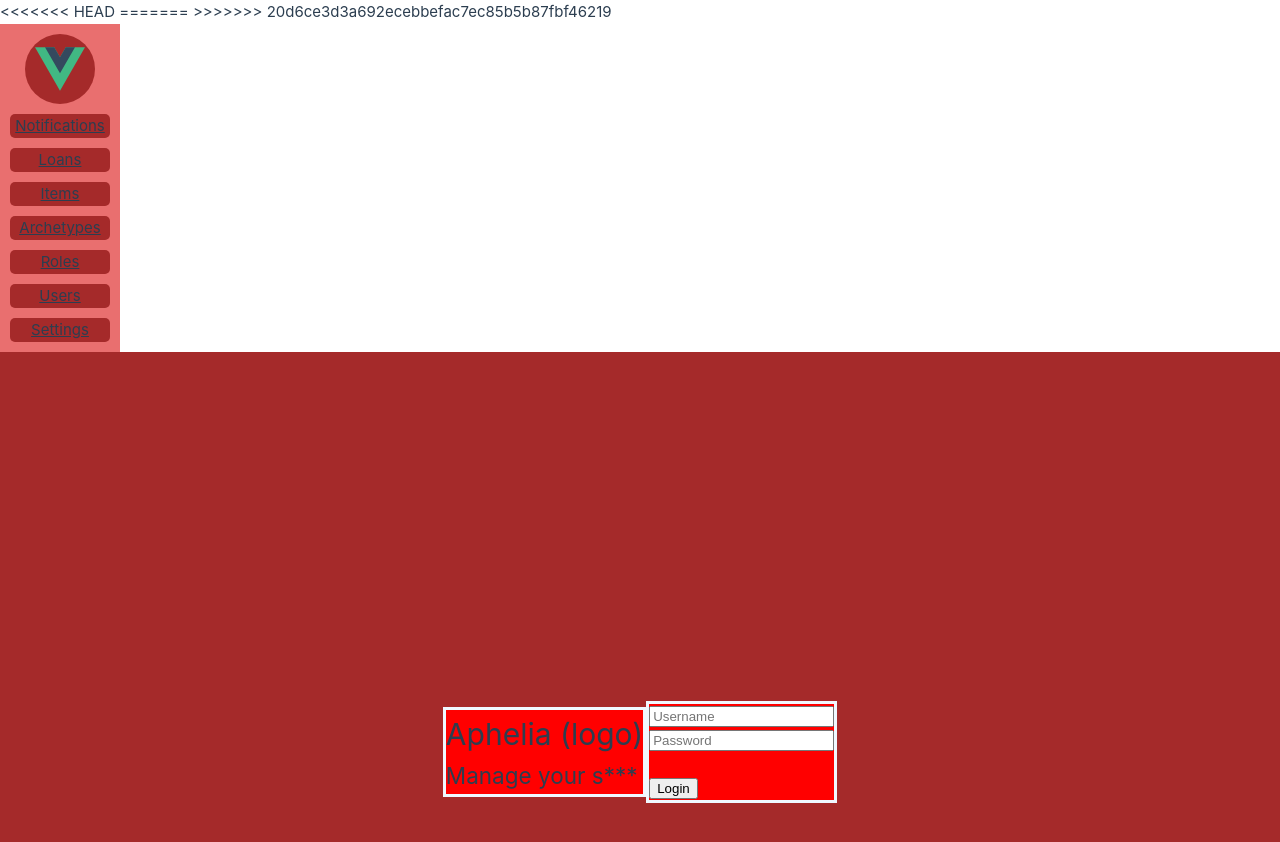
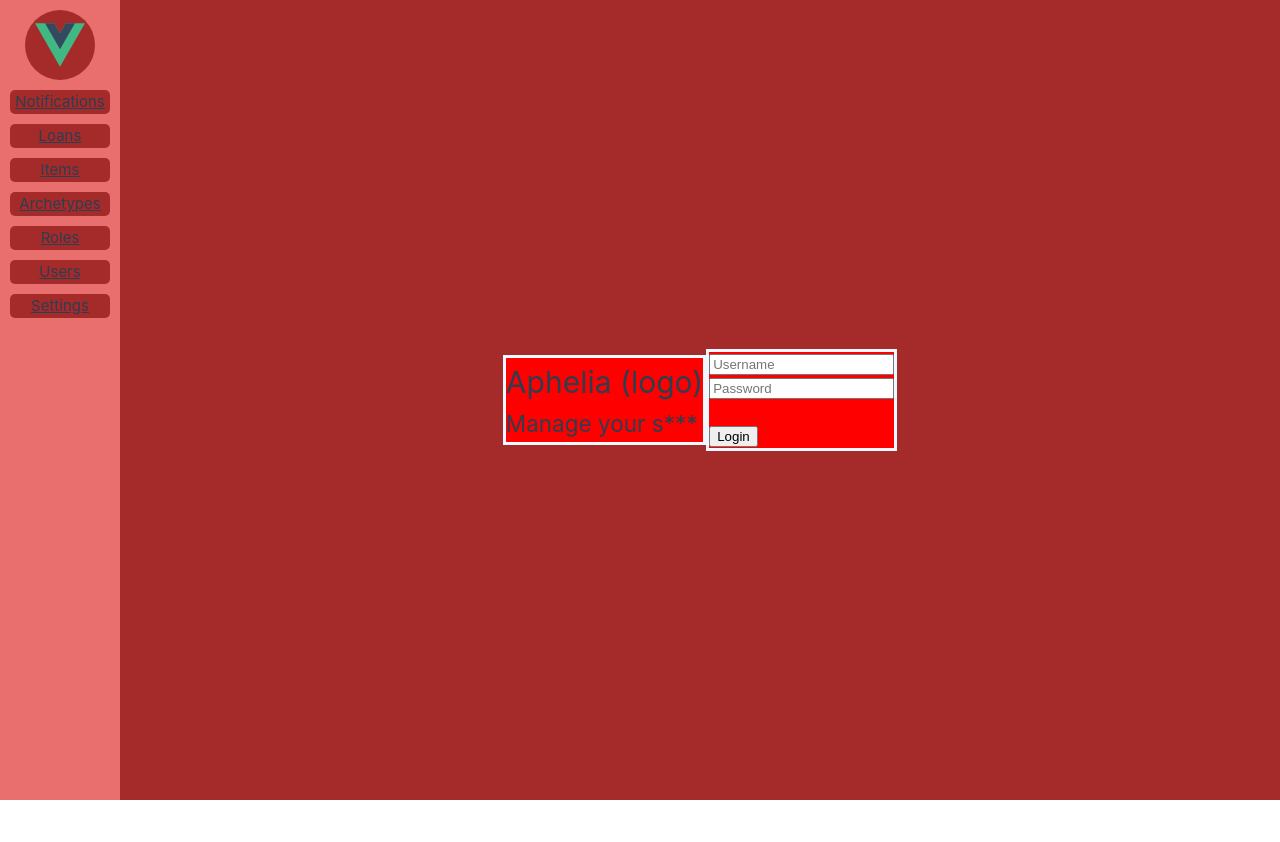
Before and after one commit to Appl3s-3/Aphelia-Front, a Vue app: page / in a window 1280 px wide. Shown: the top 842 px of the page. After the commit the page ends 800 px from the top, so only its background shows below. Built offline with nearby package versions, Linux system fonts and the light colour scheme.

Commit message:
made navbar on the side

```diff
--- a/src/App.vue
+++ b/src/App.vue
@@ -23,7 +23,7 @@
     @import "./assets/base.css";
     .app {
         display: flex;
-        flex-direction: column;
+        flex-direction: row;
         min-height: 100vh;
     }
 
--- a/src/components/NavigationBar.vue
+++ b/src/components/NavigationBar.vue
@@ -2,10 +2,6 @@
 </script>
 
 <template>
-<<<<<<< HEAD
-    <!-- TODO: change links to vue links -->
-=======
->>>>>>> 20d6ce3d3a692ecebbefac7ec85b5b87fbf46219
     <div id="navbar">
         <nav id="navbar-nav">
             <router-link to="home" class="nav-button nav-logo" id="nav-home">
```
